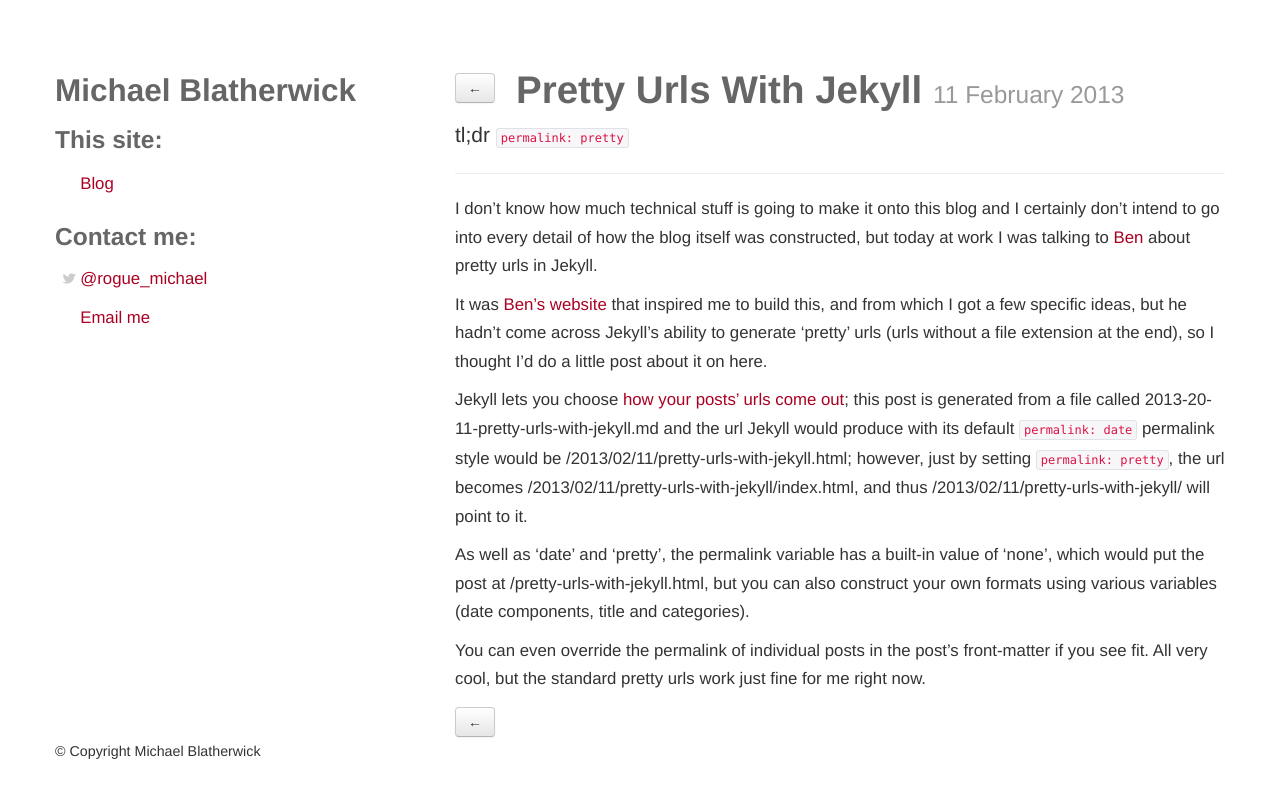
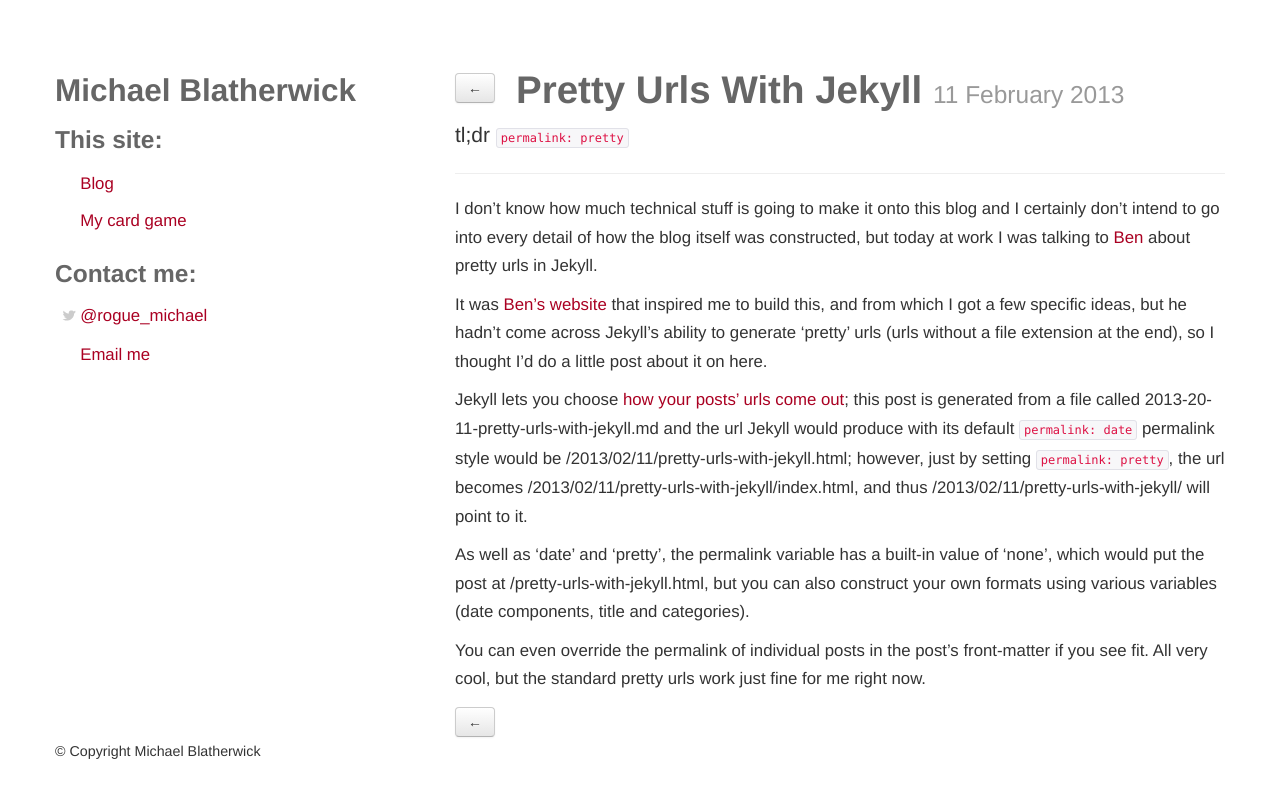
Before and after one commit to exonian/exonian.github.com, a Jekyll site: the page built from _posts/2013-02-11-pretty-urls-with-jekyll.md, in a window 1280 px wide. Shown: the top 798 px of the page. Built offline with Jekyll 4.4.1, drawn with Linux system fonts in a browser that asks for light colours; comment, search, counter and statistics services are not loaded.

Commit message:
Publish 'my-game' page; replace dynamic page menu
Ordering pages in the menu is not supported, so a generated menu
isn't really an option; switching to a hard-coded menu

```diff
--- a/_layouts/with_sidebar.html
+++ b/_layouts/with_sidebar.html
@@ -7,11 +7,8 @@
         <h2>Michael Blatherwick</h2>
         <h3>This site:</h3>
         <ul class="unstyled">
-            {% for page in site.pages %}
-                {% if page.title %}
-                    <li><a href="{{ page.url }}">{{ page.title }}</a></li>
-                {% endif %}
-            {% endfor %}
+            <li><a href="/">Blog</a></li>
+            <li><a href="/my-game/">My card game</a></li>
         </ul>
 
         <h3>Contact me:</h3>
```
Also changed, not shown: my-game/index.html (renamed from my-game/_index.html).
